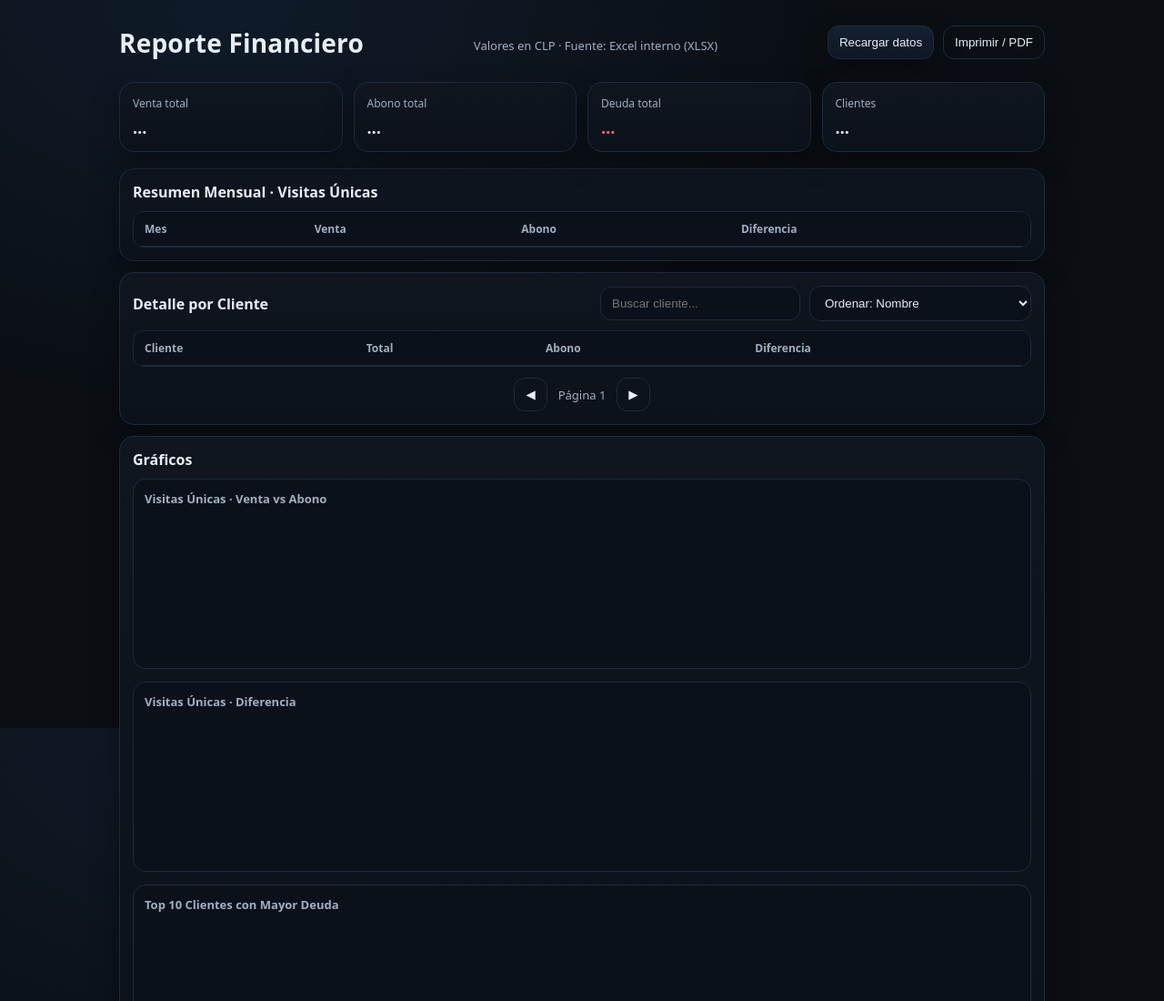
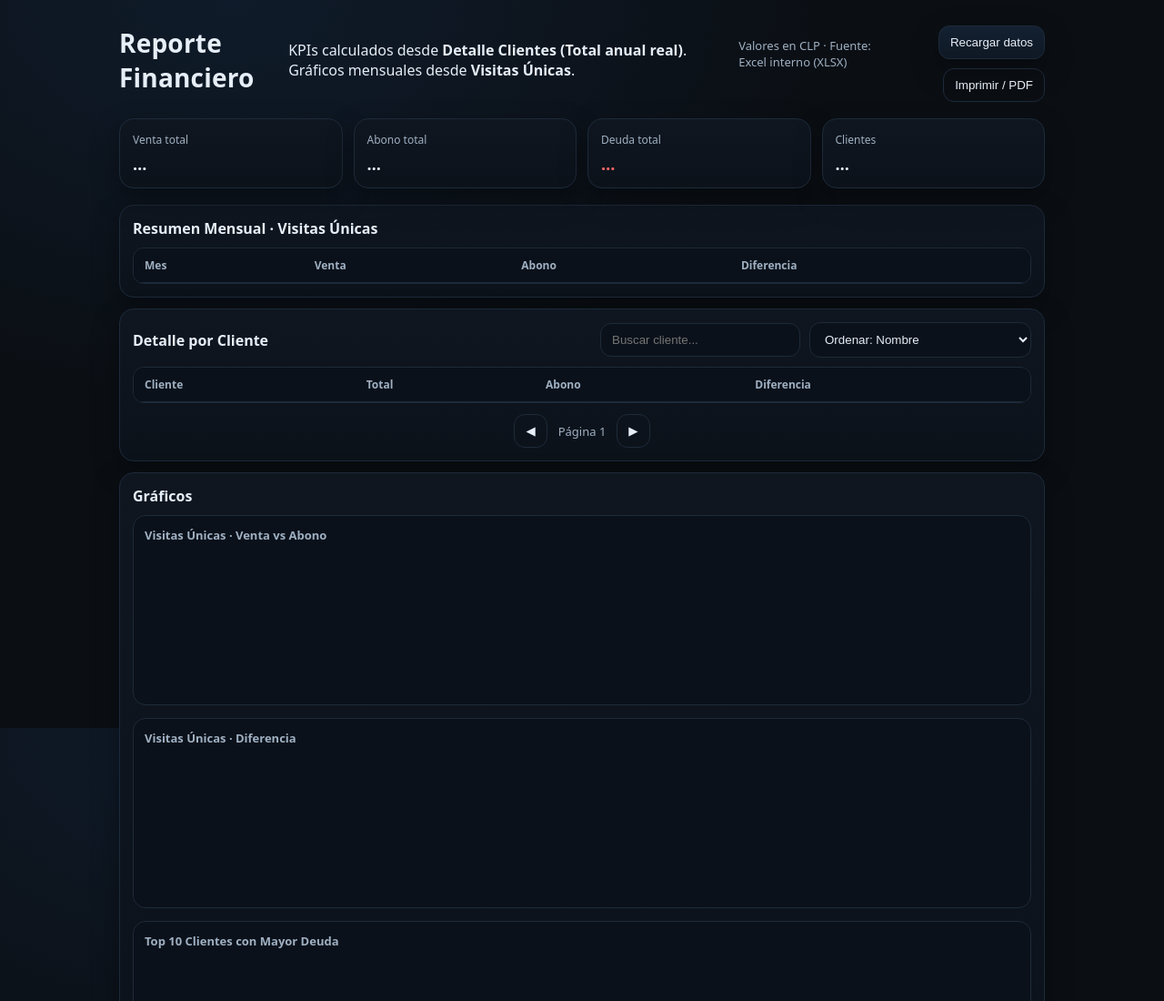
Before and after one commit to calidadecosanplagas/reporte-financiero, a plain HTML site: page index.html in a window 1280 px wide. Shown: the top 1100 px of the page at 91% size. Drawn offline with nearby package versions, Linux system fonts and the light colour scheme; no server answers.

Commit message:
Update index.html

```diff
--- a/index.html
+++ b/index.html
@@ -11,6 +11,11 @@
   <main class="container">
     <header class="header">
       <h1>Reporte Financiero</h1>
+      <p class="subtitle">
+        KPIs calculados desde <strong>Detalle Clientes (Total anual real)</strong>.
+        Gráficos mensuales desde <strong>Visitas Únicas</strong>.
+      </p>
+
       <p class="muted">Valores en CLP · Fuente: Excel interno (XLSX)</p>
       <div class="toolbar">
         <button id="btnReload" class="btn">Recargar datos</button>
```
